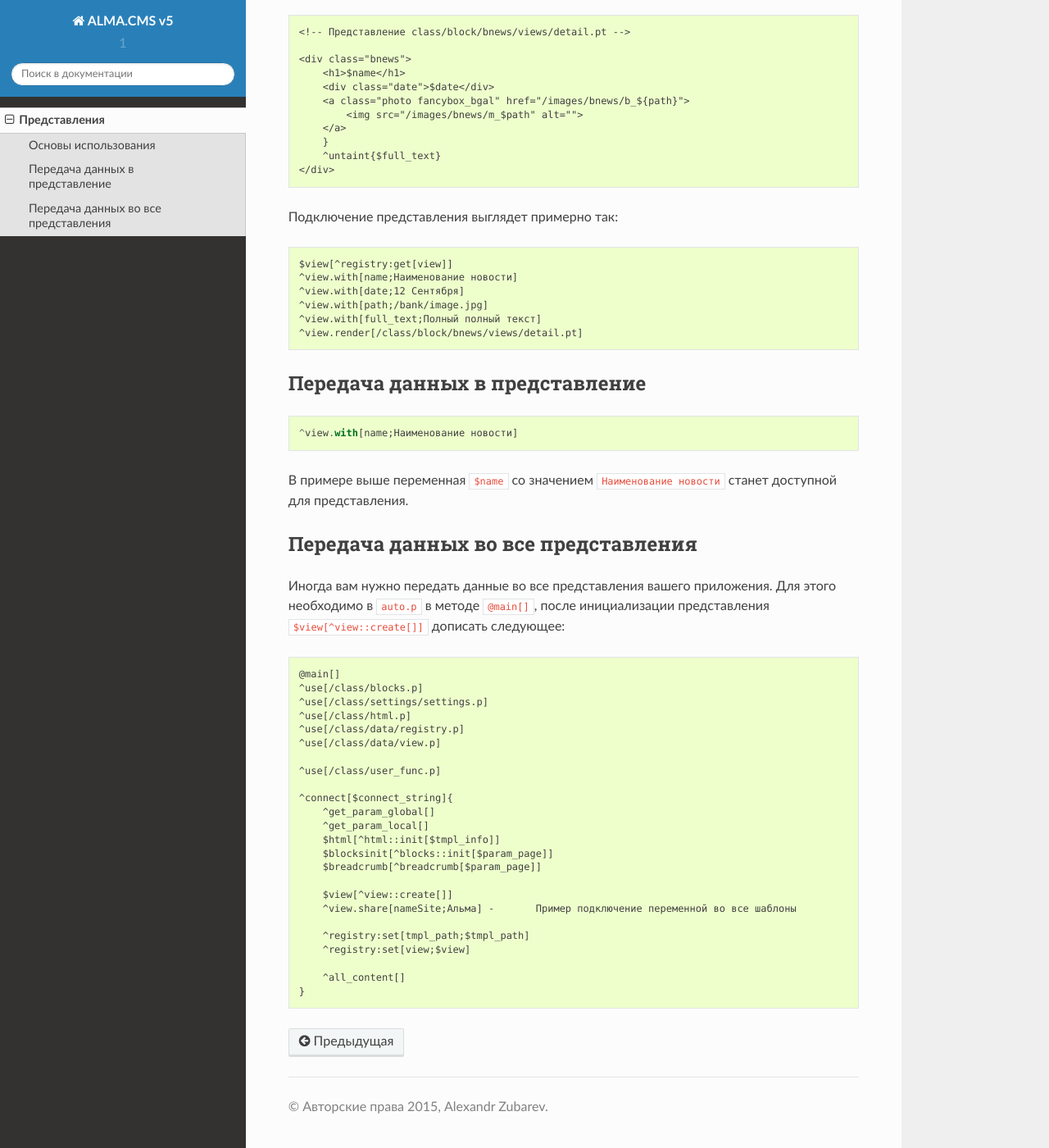
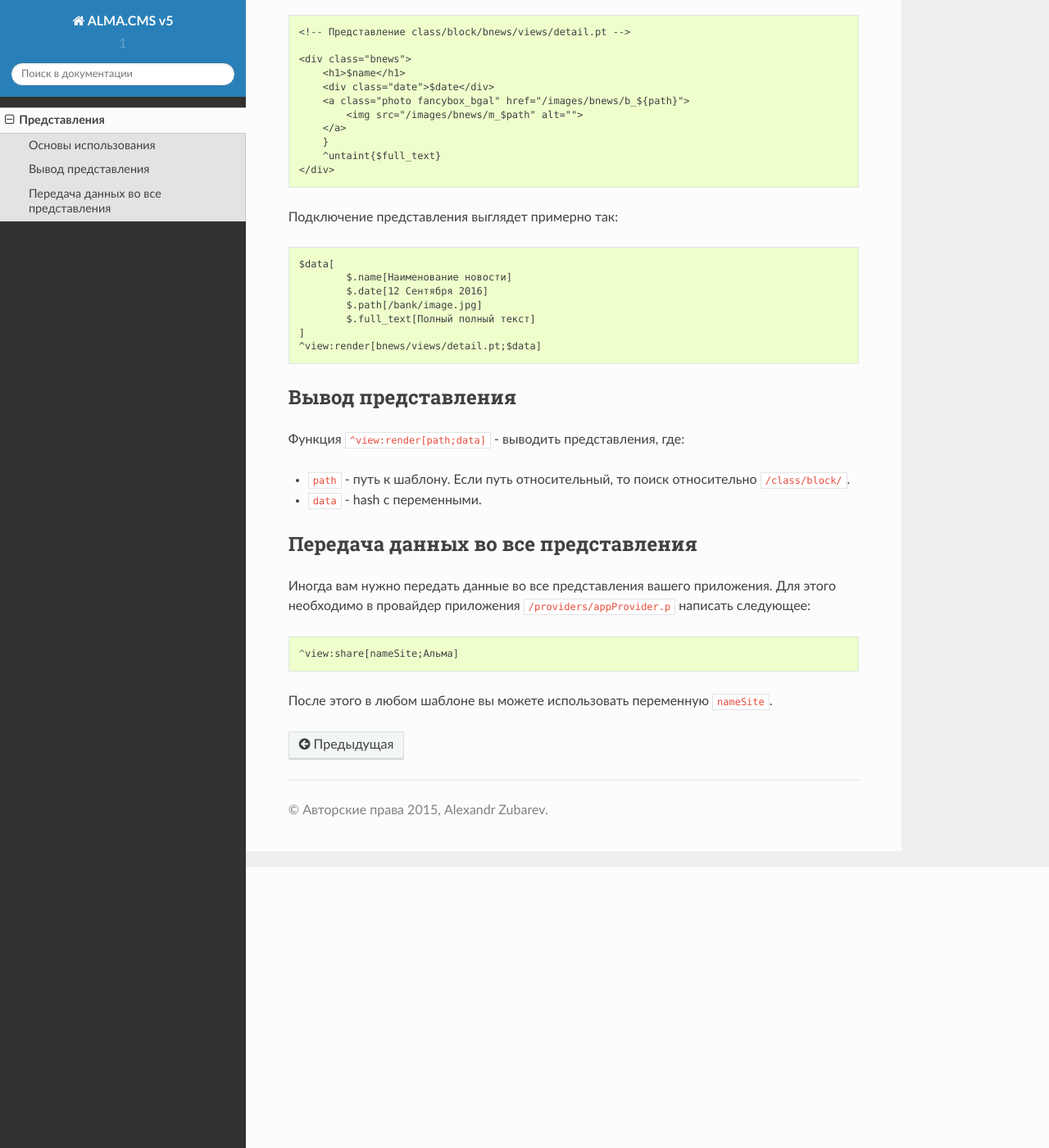
Before and after one commit to alma-com/docs, a Sphinx documentation site: the page built from docs/source/view.rst, in a window 1280 px wide and 1400 px high, scrolled down 343 px. Shown: the whole window at 82% size. Built offline with Sphinx 7.4.7 and the Read the Docs theme 2.0.0, drawn with Linux system fonts in a browser that asks for light colours.

Commit message:
Представления поправлено

```diff
--- a/docs/source/view.rst
+++ b/docs/source/view.rst
@@ -25,51 +25,31 @@
 
 Подключение представления выглядет примерно так:
 ::
-	$view[^registry:get[view]]
-	^view.with[name;Наименование новости]
-	^view.with[date;12 Сентября]
-	^view.with[path;/bank/image.jpg]
-	^view.with[full_text;Полный полный текст]
-	^view.render[/class/block/bnews/views/detail.pt]
+	$data[
+		$.name[Наименование новости]
+		$.date[12 Сентября 2016]
+		$.path[/bank/image.jpg]
+		$.full_text[Полный полный текст]
+	]
+	^view:render[bnews/views/detail.pt;$data]
 
 
-Передача данных в представление
+Вывод представления
 -------------------------
-::
 
-	^view.with[name;Наименование новости]
+Функция ``^view:render[path;data]`` - выводить представления, где:
 
-В примере выше переменная ``$name`` со значением ``Наименование новости`` станет доступной для представления.
+* ``path`` - путь к шаблону. Если путь относительный, то поиск относительно ``/class/block/``.
+* ``data`` - hash с переменными.
+
 
 
 Передача данных во все представления
 -------------------------
 
-Иногда вам нужно передать данные во все представления вашего приложения. Для этого необходимо в ``auto.p`` в методе ``@main[]``, после инициализации представления ``$view[^view::create[]]`` дописать следующее:
+Иногда вам нужно передать данные во все представления вашего приложения. Для этого необходимо в провайдер приложения ``/providers/appProvider.p`` написать следующее:
 ::
 
+	^view:share[nameSite;Альма]
 
-	@main[]
-	^use[/class/blocks.p]
-	^use[/class/settings/settings.p]
-	^use[/class/html.p]
-	^use[/class/data/registry.p]
-	^use[/class/data/view.p]
-
-	^use[/class/user_func.p]
-
-	^connect[$connect_string]{
-	    ^get_param_global[]
-	    ^get_param_local[]
-	    $html[^html::init[$tmpl_info]]
-	    $blocksinit[^blocks::init[$param_page]]
-	    $breadcrumb[^breadcrumb[$param_page]]
-
-	    $view[^view::create[]]
-	    ^view.share[nameSite;Альма]	-	Пример подключение переменной во все шаблоны
-
-	    ^registry:set[tmpl_path;$tmpl_path]
-	    ^registry:set[view;$view]
-
-	    ^all_content[]
-	}
+После этого в любом шаблоне вы можете использовать переменную ``nameSite``.
```
Also changed, not shown: 11 other files.
